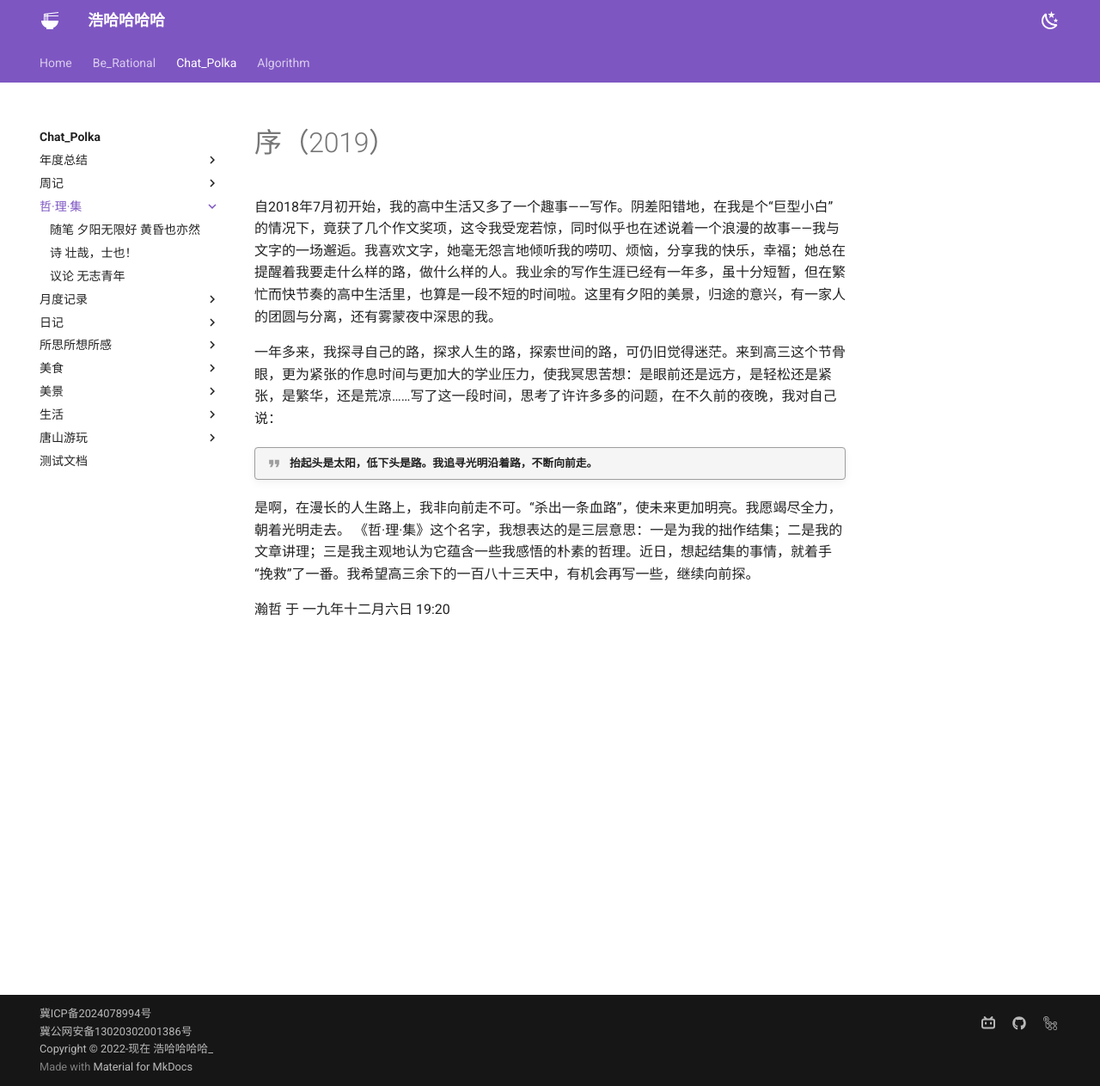
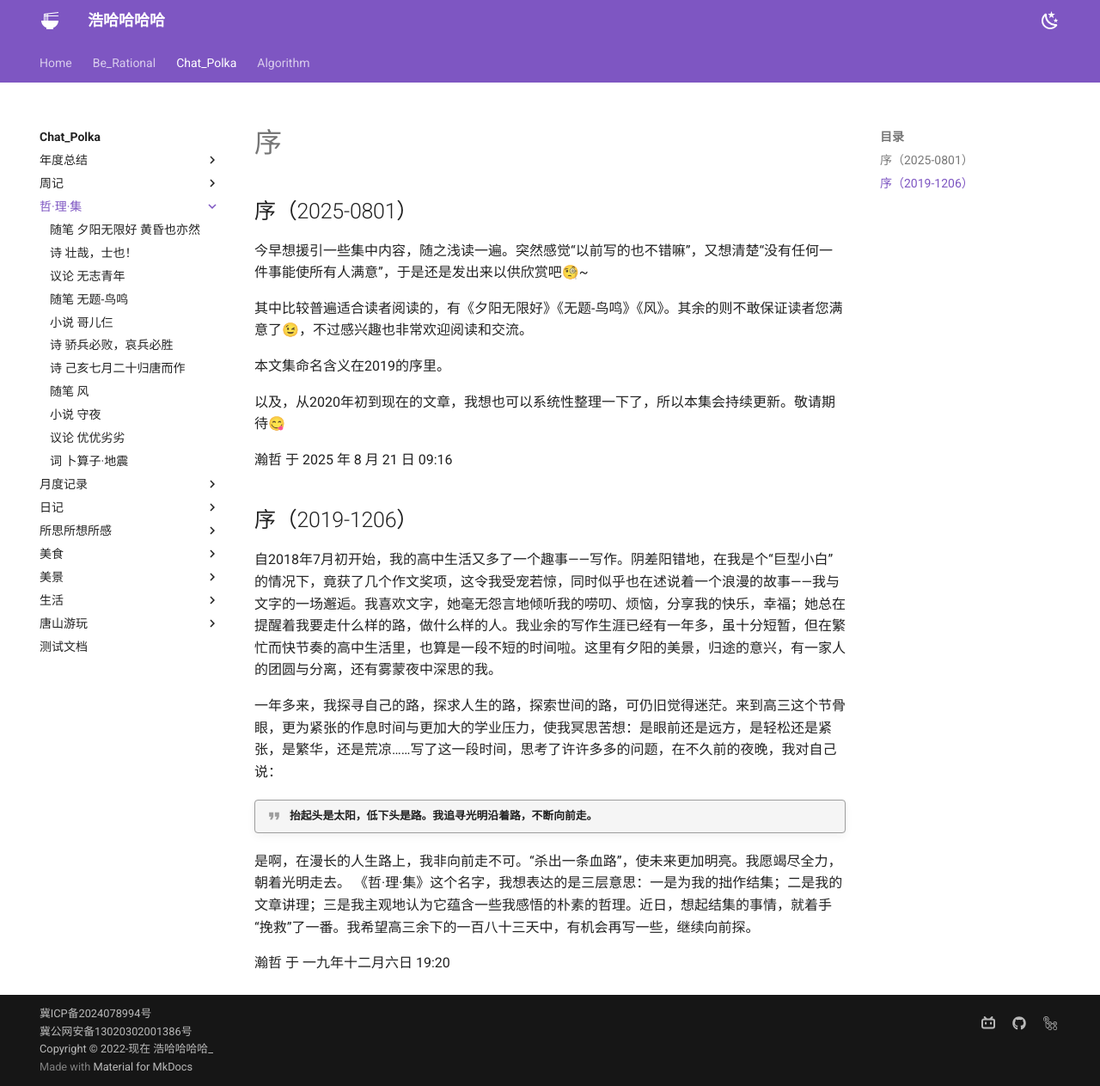
Before and after one commit to Haohahahaha/chat, an MkDocs documentation site: the page built from docs/8-Philoreason/index.md, in a window 1280 px wide and 1263 px high. Shown: the whole window at 86% size. Built offline with MkDocs 1.6.1 and Material for MkDocs 9.7.7, drawn with Linux system fonts in a browser that asks for light colours.

Commit message:
2025-08-21_09:17:39 update

```diff
--- a/docs/8-Philoreason/index.md
+++ b/docs/8-Philoreason/index.md
@@ -1,4 +1,18 @@
-# 序（2019）
+# 序
+
+## 序（2025-0801）
+
+今早想援引一些集中内容，随之浅读一遍。突然感觉“以前写的也不错嘛”，又想清楚“没有任何一件事能使所有人满意”，于是还是发出来以供欣赏吧🧐~
+
+其中比较普遍适合读者阅读的，有《夕阳无限好》《无题-鸟鸣》《风》。其余的则不敢保证读者您满意了😉，不过感兴趣也非常欢迎阅读和交流。
+
+本文集命名含义在2019的序里。
+
+以及，从2020年初到现在的文章，我想也可以系统性整理一下了，所以本集会持续更新。敬请期待😋
+
+瀚哲 于 2025 年 8 月 21 日 09:16
+
+## 序（2019-1206）
 
 自2018年7月初开始，我的高中生活又多了一个趣事——写作。阴差阳错地，在我是个“巨型小白”的情况下，竟获了几个作文奖项，这令我受宠若惊，同时似乎也在述说着一个浪漫的故事——我与文字的一场邂逅。我喜欢文字，她毫无怨言地倾听我的唠叨、烦恼，分享我的快乐，幸福；她总在提醒着我要走什么样的路，做什么样的人。我业余的写作生涯已经有一年多，虽十分短暂，但在繁忙而快节奏的高中生活里，也算是一段不短的时间啦。这里有夕阳的美景，归途的意兴，有一家人的团圆与分离，还有雾蒙夜中深思的我。
 
--- a/mkdocs.yml
+++ b/mkdocs.yml
@@ -105,6 +105,14 @@ nav:
       - 随笔 夕阳无限好 黄昏也亦然: 8-Philoreason/001.md
       - 诗 壮哉，士也！: 8-Philoreason/002.md
       - 议论 无志青年: 8-Philoreason/003.md
+      - 随笔 无题-鸟鸣: 8-Philoreason/004.md
+      - 小说 哥儿仨: 8-Philoreason/005.md
+      - 诗 骄兵必败，哀兵必胜: 8-Philoreason/006.md
+      - 诗 己亥七月二十归唐而作: 8-Philoreason/007.md
+      - 随笔 风: 8-Philoreason/008.md
+      - 小说 守夜: 8-Philoreason/009.md
+      - 议论 优优劣劣: 8-Philoreason/010.md
+      - 词 卜算子·地震: 8-Philoreason/011.md
     - 月度记录:
       - 2024年02月: 2-Monthly/2024-02.md
       - 2024年01月: 2-Monthly/2024-01.md
```
Also changed, not shown: docs/8-Philoreason/004.md (added, +7 -0 lines), docs/8-Philoreason/005.md (added, +37 -0 lines), docs/8-Philoreason/006.md (added, +11 -0 lines), docs/8-Philoreason/007.md (added, +21 -0 lines), docs/8-Philoreason/008.md (added, +9 -0 lines), docs/8-Philoreason/009.md (added, +49 -0 lines), docs/8-Philoreason/010.md (added, +7 -0 lines), docs/8-Philoreason/011.md (added, +7 -0 lines).
